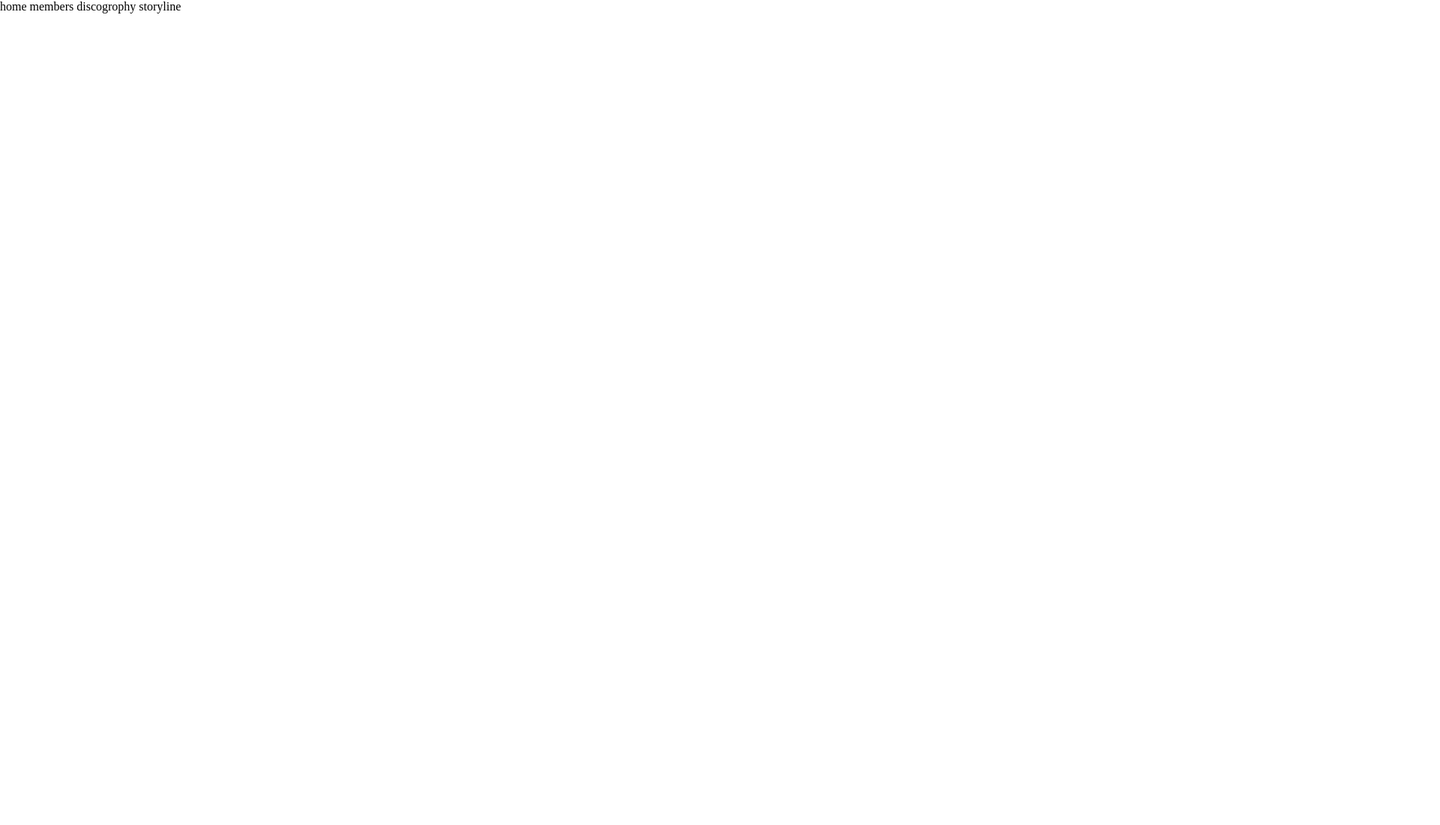
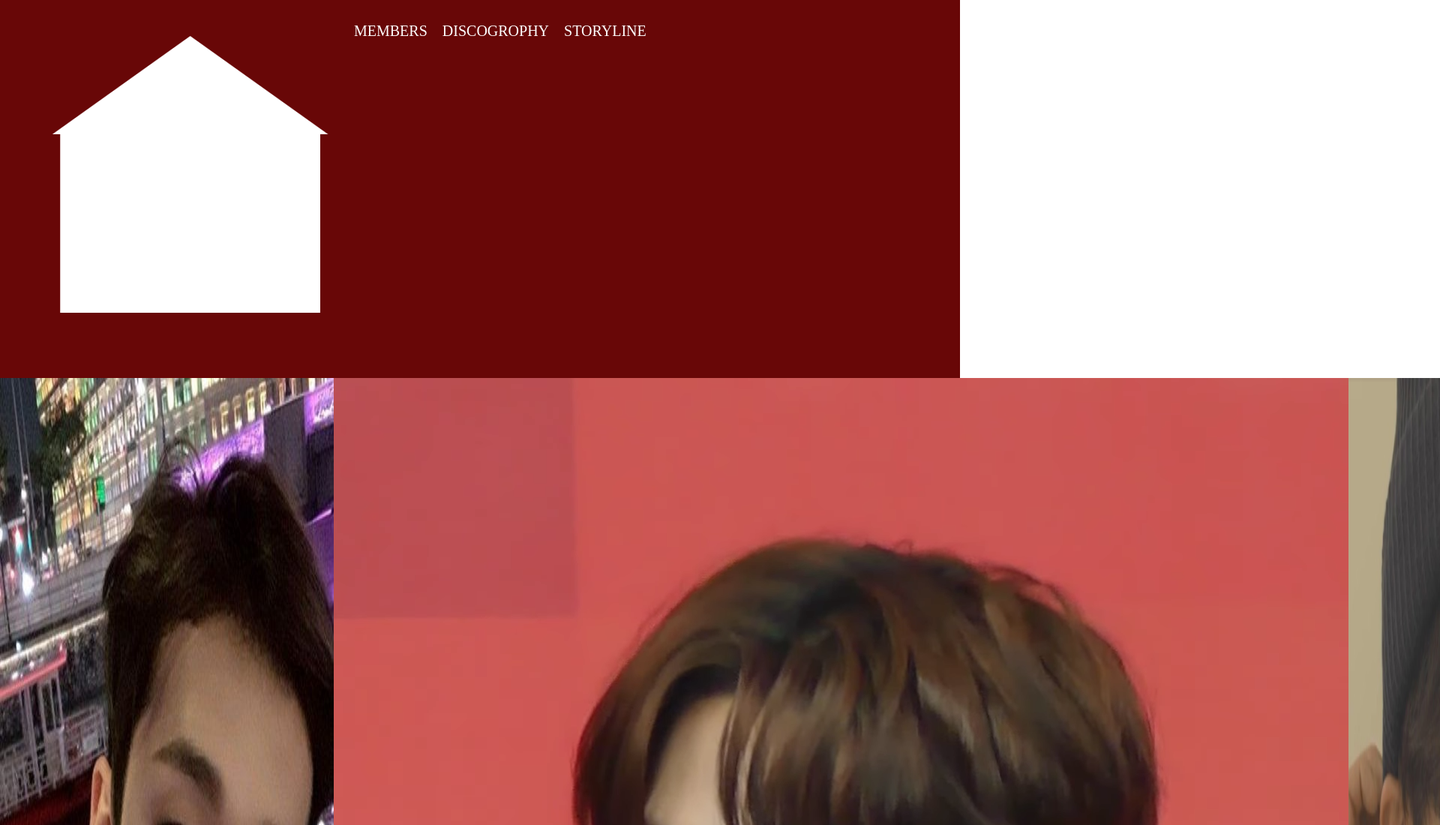
Before and after one commit to Sylintia/Nova.Casserfelt-StrayKids, a plain HTML site: page index.html in a window 1280 px wide. Shown: the top 1100 px of the page at 75% size, 1920 px wide, since content can reach past the window. Before the commit the page ends 800 px from the top, so only its background shows below. Drawn offline with Linux system fonts and the light colour scheme.

Commit message:
fixed the header a little bit and added pictures

```diff
--- a/index.html
+++ b/index.html
@@ -7,17 +7,36 @@
     <link rel="stylesheet" href="style.css">
     <title>Stray Kids website</title>
   </head>
+  <body>
 
-  <header>
+    <header>
       <nav>
-          <index class="home">home</index>
-          <index class="members">members</index>
-          <index class="discogrophy">discogrophy</index>
-          <index class="storyline">storyline</index>
+        <a href=""></a>
+        <img src="home.png" alt="a picture of a house">
+        <a href="">MEMBERS</a>
+        <a href="">DISCOGROPHY</a>
+        <a href="">STORYLINE</a>
       </nav>
-  </header>
+    </header>
 
-  <body>
+    <main>
+
+
+      <img src="Bang_chan.jpg" alt="BangChan">
+      <img src="190106_Stray_Kids_Lee_Min_Ho.png" alt="LeeKnow">
+      <img src="Changbin_Stray_Kids.jpg" alt="Changbin">
+      <img src="Hwang_Hyun_JIn_in_2020_(2).png" alt="Hyunjin">
+      <img src="Han_Stray_Kids.jpg" alt="Han">
+      <img src="190824_Stray_Kids_Felix_01.png" alt="Felix">
+      <img src="190106_Stray_Kids_昇玟.png" alt="Seungmin">
+      <img src="190419_Stray_Kids_I.N.png" alt="I.N">
+
+
+     <h1>About Stray Kids</h1>
+
+     <p>...</p>
+
+    </main>
 
   </body>
 </html>
--- a/style.css
+++ b/style.css
@@ -4,5 +4,24 @@
 }
 
 header {
-    background-color: 680707hsl(0, 37%, 45%);
+    display: flex;
+    background-color: rgb(104, 7, 7, 1);
+    padding: 30px;
 }
+
+nav {
+    display: flex;
+    gap: 20px;
+
+}
+
+nav a {
+    text-decoration: none;
+    font-size: 20px;
+    color: white;
+}
+
+main {
+    display: flex;
+    width: 20px;
+}
```
Also changed, not shown: 190106_Stray_Kids_Lee_Min_Ho.png (added), 190824_Stray_Kids_Felix_01.png (added), Bang_chan.jpg (added), Changbin_Stray_Kids.jpg (added), Han_Stray_Kids.jpg (added), Hwang_Hyun_JIn_in_2020_(2).png (added), home.png (added), 2 other files.
